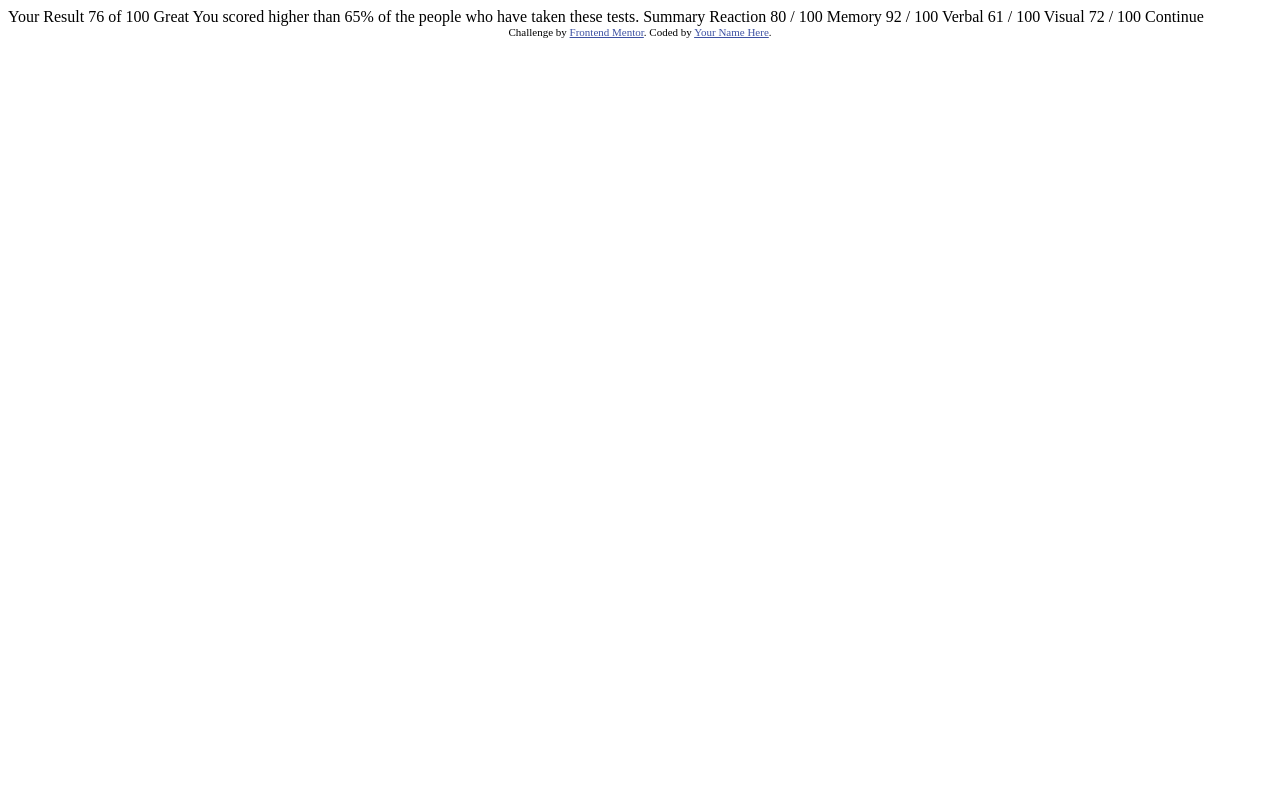
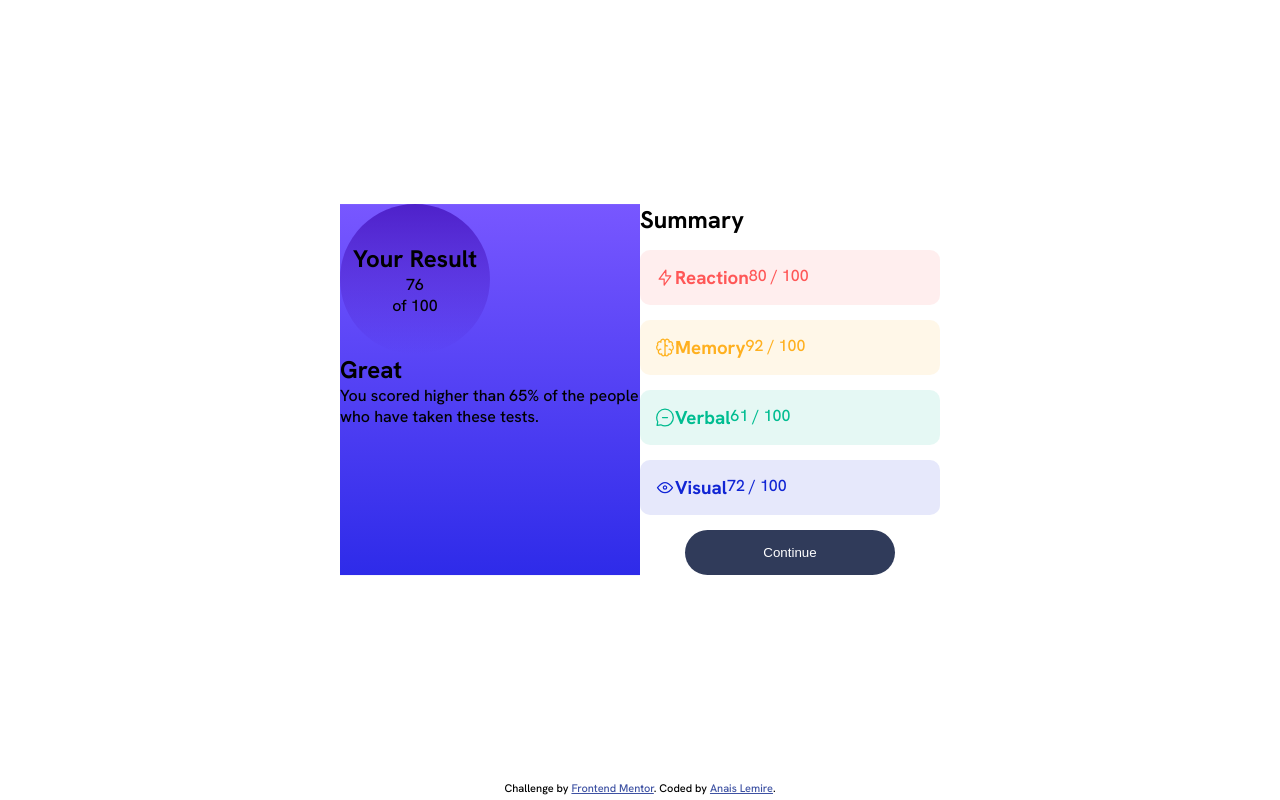
Before and after one commit to anaislcno/Result-Summary-Component, a plain HTML site: page index.html in a window 1280 px wide. Drawn offline with Linux system fonts and the light colour scheme.

Commit message:
style component

```diff
--- a/index.html
+++ b/index.html
@@ -1,47 +1,76 @@
 <!DOCTYPE html>
 <html lang="en">
   <head>
-  <meta charset="UTF-8">
-  <meta name="viewport" content="width=device-width, initial-scale=1.0"> <!-- displays site properly based on user's device -->
+    <meta charset="UTF-8" />
+    <meta name="viewport" content="width=device-width, initial-scale=1.0" />
+    <!-- displays site properly based on user's device -->
 
-  <link rel="icon" type="image/png" sizes="32x32" href="./assets/images/favicon-32x32.png">
-
+    <link
+      rel="icon"
+      type="image/png"
+      sizes="32x32"
+      href="./assets/images/favicon-32x32.png"
+    />
+    <link rel="preconnect" href="https://fonts.googleapis.com" />
+    <link rel="preconnect" href="https://fonts.gstatic.com" crossorigin />
+    <link
+      href="https://fonts.googleapis.com/css2?family=Hanken+Grotesk:wght@500;700;800&display=swap"
+      rel="stylesheet"
+    />
+    <link rel="stylesheet" href="styles.css" />
     <title>Frontend Mentor | Results summary component</title>
-
-  <!-- Feel free to remove these styles or customise in your own stylesheet 👍 -->
-  <style>
-    .attribution { font-size: 11px; text-align: center; }
-    .attribution a { color: hsl(228, 45%, 44%); }
-  </style>
   </head>
   <body>
-
-  Your Result
-  76
-  of 100
-
-  Great
+    <main>
+      <div id="container">
+        <section id="result-global">
+          <div id="result-circle">
+            <h2>Your Result</h2>
+            <span>76</span>
+            <p>of 100</p>
+          </div>
+          <h1>Great</h1>
           You scored higher than 65% of the people who have taken these tests.
-
-  Summary
-
-  Reaction
-  80 / 100
-
-  Memory
-  92 / 100
-
-  Verbal
-  61 / 100
-
-  Visual
-  72 / 100
-
-  Continue
-
+        </section>
+        <section id="result-summary">
+          <h2>Summary</h2>
+          <div id="reaction" class="category">
+            <img src="./assets/images/icon-reaction.svg" alt="reaction icon" />
+            <h3>Reaction</h3>
+            <div class="score">
+              <p><span>80 </span>/ 100</p>
+            </div>
+          </div>
+          <div id="memory" class="category">
+            <img src="./assets/images/icon-memory.svg" alt="memory icon" />
+            <h3>Memory</h3>
+            <div class="score">
+              <p><span>92 </span>/ 100</p>
+            </div>
+          </div>
+          <div id="verbal" class="category">
+            <img src="./assets/images/icon-verbal.svg" alt="verbal icon" />
+            <h3>Verbal</h3>
+            <div class="score">
+              <p><span>61 </span>/ 100</p>
+            </div>
+          </div>
+          <div id="visual" class="category">
+            <img src="./assets/images/icon-visual.svg" alt="visual icon" />
+            <h3>Visual</h3>
+            <div class="score">
+              <p><span>72 </span>/ 100</p>
+            </div>
+          </div>
+          <button id="btn__next">Continue</button>
+        </section>
+      </div>
       <div class="attribution">
-    Challenge by <a href="https://www.frontendmentor.io?ref=challenge" target="_blank">Frontend Mentor</a>.
-    Coded by <a href="#">Your Name Here</a>.
+        Challenge by
+        <a href="https://www.frontendmentor.io?ref=challenge" target="_blank"
+          >Frontend Mentor</a
+        >. Coded by <a href="https://anaislemire.vercel.app">Anais Lemire</a>.
       </div>
+    </main>
   </body>
 </html>
--- /dev/null
+++ b/styles.css
@@ -0,0 +1,107 @@
+* {
+  margin: 0;
+  padding: 0;
+  box-sizing: border-box;
+}
+
+html {
+  max-width: 1440px;
+}
+
+body {
+  font-family: "Hanken Grotesk", sans-serif;
+  font-weight: 500;
+}
+
+#container {
+  display: grid;
+  grid-template-columns: 1fr 1fr;
+  margin: auto;
+  transform: translateY(55%);
+  max-width: 600px;
+}
+
+/* Result part */
+
+#result-global {
+  background: linear-gradient(#7857ff, #2e2be9);
+}
+
+#result-circle {
+  width: 150px;
+  height: 150px;
+  border-radius: 1000px;
+  background: linear-gradient(#4e21ca, rgba(36, 33, 202, 0));
+  display: flex;
+  flex-direction: column;
+  align-items: center;
+  justify-content: center;
+}
+
+/* Summary part  */
+
+#result-summary {
+  display: flex;
+  flex-direction: column;
+  gap: 15px;
+}
+
+.category {
+  display: flex;
+  flex-direction: row;
+  padding: 15px;
+  border-radius: 10px;
+}
+
+#reaction {
+  color: rgba(255, 87, 87);
+  background-color: rgba(255, 87, 87, 0.1);
+}
+
+#memory {
+  color: rgb(255, 176, 31);
+  background-color: rgb(255, 176, 31, 0.1);
+}
+
+#verbal {
+  color: rgb(0, 189, 145);
+  background-color: rgb(0, 189, 145, 0.1);
+}
+
+#visual {
+  color: rgb(17, 37, 212);
+  background-color: rgb(17, 37, 212, 0.1);
+}
+
+#btn__next {
+  color: white;
+  font-weight: 500;
+  background-color: rgb(48, 59, 90);
+  padding: 15px 20px;
+  border: none;
+  border-radius: 25px;
+  display: block;
+  margin: auto;
+  width: 70%;
+}
+
+#btn__next:hover {
+  cursor: pointer;
+  color: white;
+  background: linear-gradient(#7857ff, #2e2be9);
+  transition: all 0.3s ease-in-out;
+}
+
+/* Attribution */
+
+.attribution {
+  font-size: 11px;
+  text-align: center;
+  position: absolute;
+  left: 0;
+  right: 0;
+  bottom: 5px;
+}
+.attribution a {
+  color: hsl(228, 45%, 44%);
+}
```
Also changed, not shown: 1 other file. Lines whose indentation alone changed are shown as unchanged.
